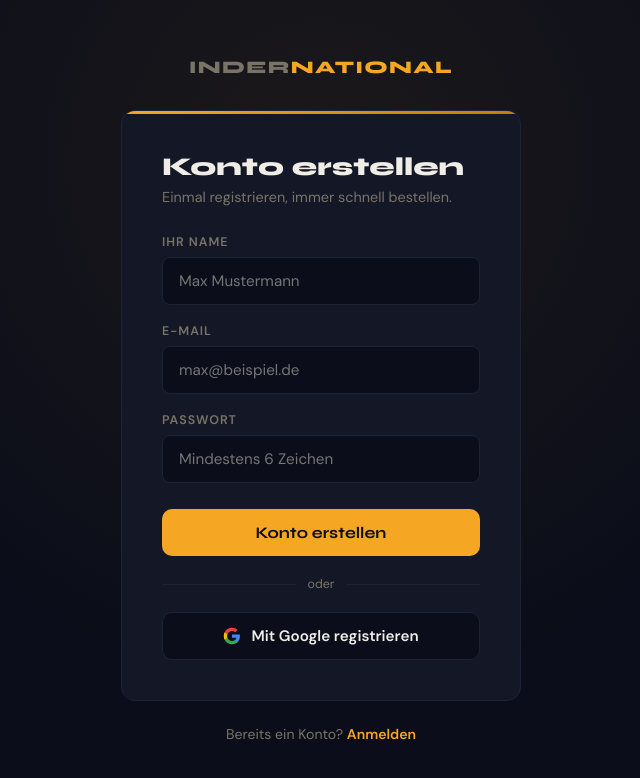
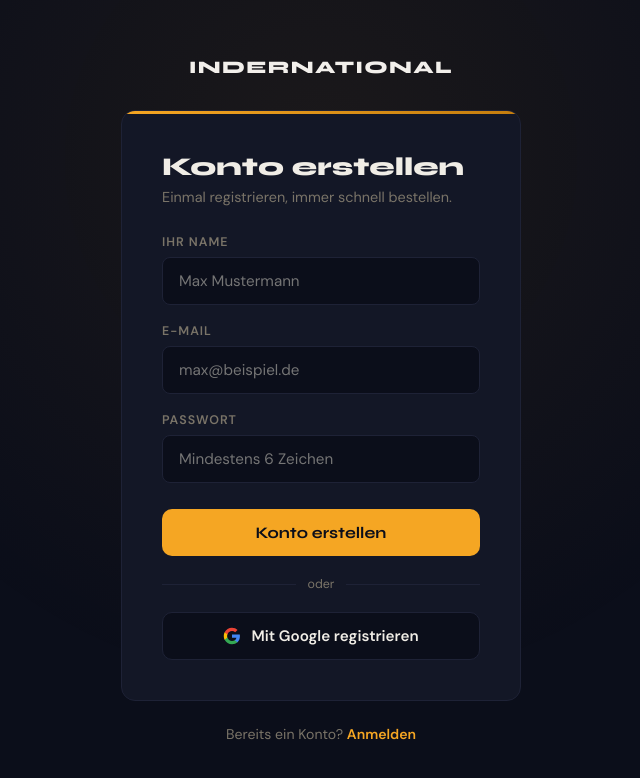
Before and after one commit to laendspotter/Indernational-vorbestellungen, a website: page register.html in a window 1280 px wide. Shown: the whole page, without its empty margins (319-959 px from the left). Drawn offline with nearby package versions, Linux system fonts and the light colour scheme.

Commit message:
Add files via upload

```diff
--- a/register.html
+++ b/register.html
@@ -16,8 +16,8 @@
     body { font-family: 'DM Sans', sans-serif; background: var(--bg); color: var(--text); min-height: 100vh; display: flex; flex-direction: column; align-items: center; justify-content: center; padding: 40px 20px; }
     body::before { content: ''; position: fixed; inset: 0; background: radial-gradient(ellipse at 50% 20%, rgba(245,166,35,0.07) 0%, transparent 60%); pointer-events: none; }
 
-    .logo { font-family: 'Syne', sans-serif; font-size: 1.1rem; font-weight: 800; letter-spacing: 0.08em; color: var(--muted); text-transform: uppercase; margin-bottom: 32px; text-decoration: none; animation: fadeUp 0.6s ease both; }
-    .logo span { color: var(--accent); }
+    .logo { font-family: 'Syne', sans-serif; font-size: 1.1rem; font-weight: 800; letter-spacing: 0.08em; color: #f2efeb; text-transform: uppercase; margin-bottom: 32px; text-decoration: none; animation: fadeUp 0.6s ease both; }
+    .logo span { color: #f2efeb; }
 
     .card { background: var(--surface); border: 1px solid var(--border); border-radius: var(--radius); padding: 40px; width: 100%; max-width: 400px; position: relative; overflow: hidden; animation: fadeUp 0.6s ease 0.1s both; }
     .card::before { content: ''; position: absolute; top: 0; left: 0; right: 0; height: 3px; background: linear-gradient(90deg, var(--accent), var(--accent-dark)); }
@@ -55,7 +55,7 @@
   </style>
 </head>
 <body>
-  <a href="index.html" class="logo">Inder<span>national</span></a>
+  <a href="index.html" class="logo">Indernational</a>
 
   <div class="card">
     <h1>Konto erstellen</h1>
```
Also changed, not shown: account.html (+2 -2 lines), index.html (+1 -1 lines), kantine-admin.html (+2 -2 lines), login.html (+3 -3 lines), truck-admin.html (+2 -2 lines).
